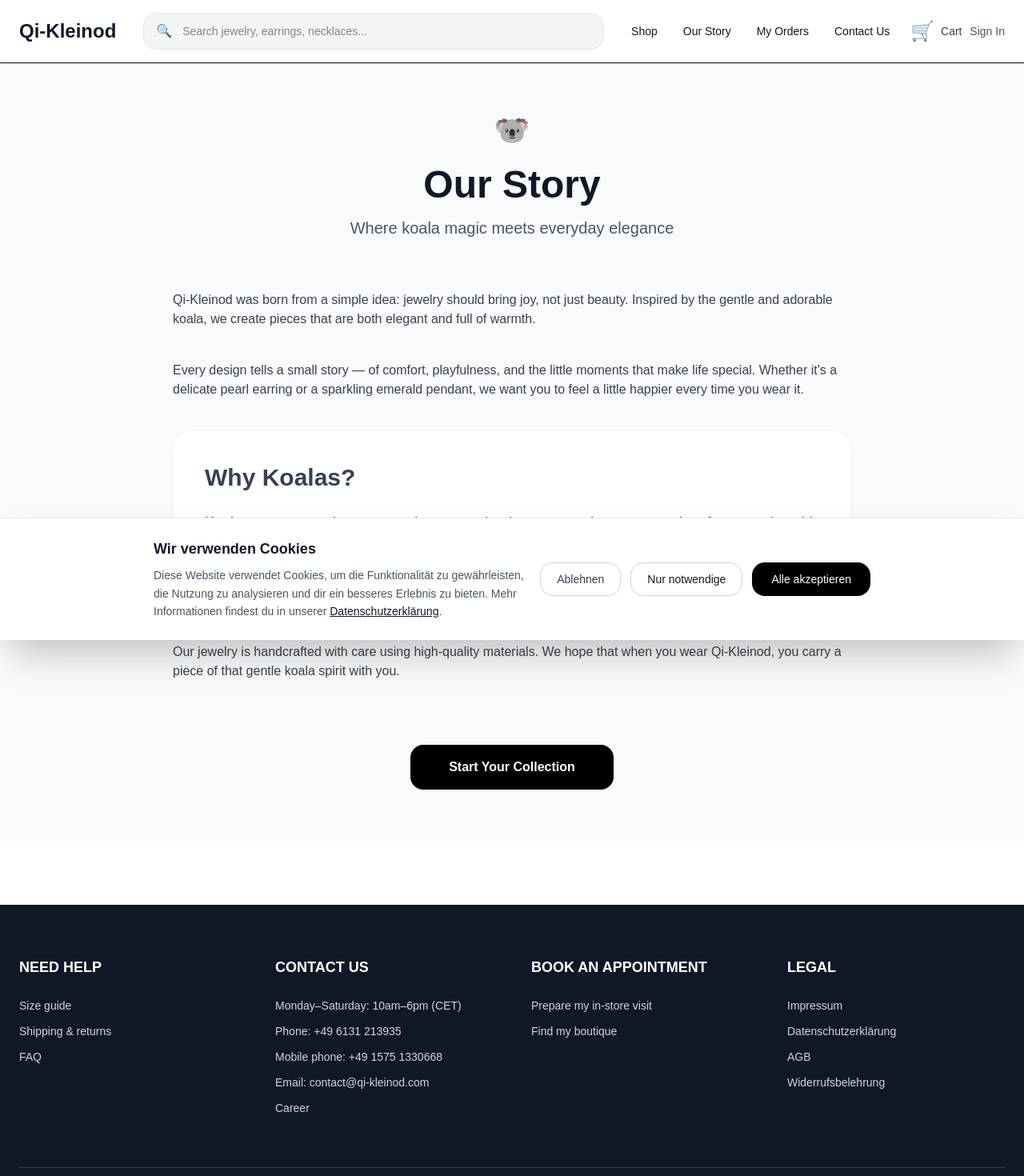
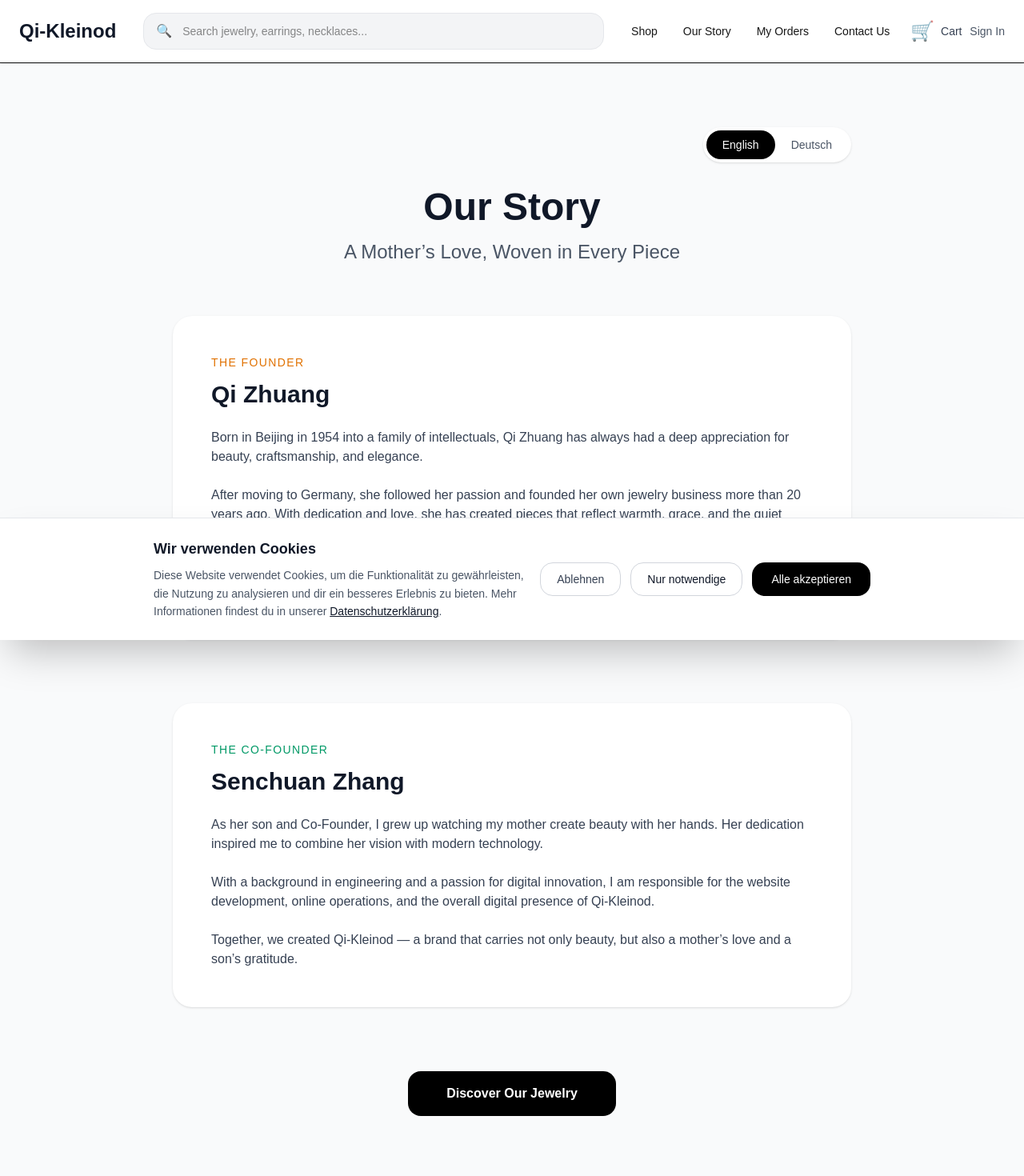
Before and after one commit to zsc13810288137/qi-kleinod, a Next.js app: page /story in a window 1280 px wide. Shown: the top 1470 px of the page at 80% size. Built offline with nearby package versions, Linux system fonts and the light colour scheme; no server answers.

Commit message:
milestone 1.0.7

```diff
--- a/app/impressum/page.tsx
+++ b/app/impressum/page.tsx
@@ -22,7 +22,7 @@ export default function ImpressumPage() {
           <h2 className="text-2xl font-semibold mt-10 mb-6 text-gray-900">Kontakt</h2>
           <p className="text-gray-800">
             Telefon: +49 1575 1330668<br />
-            E-Mail: kontakt@qi-kleinod.de
+            E-Mail: contact@qi-kleinod.com
           </p>
 
           <h2 className="text-2xl font-semibold mt-10 mb-6 text-gray-900">Umsatzsteuer-ID</h2>
--- a/app/story/page.tsx
+++ b/app/story/page.tsx
@@ -1,43 +1,104 @@
 'use client';
 
 import Link from 'next/link';
+import { useState } from 'react';
 
 export default function OurStoryPage() {
+  const [language, setLanguage] = useState<'en' | 'de'>('en');
+
+  const t = (en: string, de: string) => (language === 'en' ? en : de);
+
   return (
-    <div className="min-h-screen bg-gray-50 py-16">
+    <div className="min-h-screen bg-gray-50 py-12 md:py-20">
       <div className="max-w-4xl mx-auto px-6">
-        <div className="text-center mb-16">
-          <span className="text-4xl">🐨</span>
-          <h1 className="text-5xl font-bold mt-6 mb-4 text-gray-900">Our Story</h1>
-          <p className="text-xl text-gray-600">Where koala magic meets everyday elegance</p>
+
+        {/* Language Switch */}
+        <div className="flex justify-end mb-8">
+          <div className="bg-white rounded-full p-1 shadow-sm">
+            <button
+              onClick={() => setLanguage('en')}
+              className={`px-5 py-2 rounded-full text-sm font-medium transition ${language === 'en' ? 'bg-black text-white' : 'text-gray-600'}`}
+            >
+              English
+            </button>
+            <button
+              onClick={() => setLanguage('de')}
+              className={`px-5 py-2 rounded-full text-sm font-medium transition ${language === 'de' ? 'bg-black text-white' : 'text-gray-600'}`}
+            >
+              Deutsch
+            </button>
+          </div>
         </div>
 
-        <div className="prose prose-lg max-w-none text-gray-700 space-y-10">
-          <p>
-            Qi-Kleinod was born from a simple idea: jewelry should bring joy, not just beauty.
-            Inspired by the gentle and adorable koala, we create pieces that are both elegant
-            and full of warmth.
+        <div className="text-center mb-16">
+          <h1 className="text-4xl md:text-5xl font-bold text-gray-900 mb-4">
+            {t("Our Story", "Unsere Geschichte")}
+          </h1>
+          <p className="text-2xl text-gray-600">
+            {t("A Mother’s Love, Woven in Every Piece", "Die Liebe einer Mutter, in jedes Stück gewebt")}
           </p>
+        </div>
 
-          <p>
-            Every design tells a small story — of comfort, playfulness, and the little moments
-            that make life special. Whether it's a delicate pearl earring or a sparkling emerald pendant,
-            we want you to feel a little happier every time you wear it.
-          </p>
+        {/* Founder - Mother */}
+        <div className="mb-20">
+          <div className="bg-white rounded-3xl p-8 md:p-12 shadow-sm">
+            <div className="uppercase tracking-widest text-amber-600 text-sm font-medium mb-3">
+              {t("The Founder", "Die Gründerin")}
+            </div>
+            <h2 className="text-3xl font-semibold text-gray-900 mb-6">Qi Zhuang</h2>
 
-          <div className="bg-white p-10 rounded-3xl shadow-sm">
-            <h2 className="text-3xl font-semibold mb-6">Why Koalas?</h2>
-            <p className="text-lg">
-              Koalas represent calmness, gentleness, and a deep connection to nature.
-              In a fast-paced world, we believe everyone needs a little reminder to slow down
-              and enjoy the small joys — just like a koala peacefully resting in a tree.
-            </p>
+            <div className="prose prose-lg text-gray-700 space-y-6">
+              <p>
+                {t(
+                  "Born in Beijing in 1954 into a family of intellectuals, Qi Zhuang has always had a deep appreciation for beauty, craftsmanship, and elegance.",
+                  "Geboren 1954 in Beijing in einer Familie von Intellektuellen, hat Qi Zhuang schon immer eine tiefe Wertschätzung für Schönheit, Handwerkskunst und Eleganz gehabt."
+                )}
+              </p>
+              <p>
+                {t(
+                  "After moving to Germany, she followed her passion and founded her own jewelry business more than 20 years ago. With dedication and love, she has created pieces that reflect warmth, grace, and the quiet strength of a mother’s heart.",
+                  "Nach ihrer Übersiedlung nach Deutschland folgte sie ihrer Leidenschaft und gründete vor über 20 Jahren ihr eigenes Schmuckgeschäft. Mit Hingabe und Liebe kreiert sie Stücke, die Wärme, Anmut und die stille Kraft einer Mutterliebe ausstrahlen."
+                )}
+              </p>
+              <p>
+                {t(
+                  "She is responsible for the physical store operations and brings her lifelong passion for jewelry to every customer she meets.",
+                  "Sie ist verantwortlich für den Betrieb des physischen Ladens und bringt ihre lebenslange Leidenschaft für Schmuck zu jedem Kunden."
+                )}
+              </p>
+            </div>
           </div>
+        </div>
 
-          <p>
-            Our jewelry is handcrafted with care using high-quality materials.
-            We hope that when you wear Qi-Kleinod, you carry a piece of that gentle koala spirit with you.
-          </p>
+        {/* Co-Founder - Son */}
+        <div>
+          <div className="bg-white rounded-3xl p-8 md:p-12 shadow-sm">
+            <div className="uppercase tracking-widest text-emerald-600 text-sm font-medium mb-3">
+              {t("The Co-Founder", "Der Co-Founder")}
+            </div>
+            <h2 className="text-3xl font-semibold text-gray-900 mb-6">Senchuan Zhang</h2>
+
+            <div className="prose prose-lg text-gray-700 space-y-6">
+              <p>
+                {t(
+                  "As her son and Co-Founder, I grew up watching my mother create beauty with her hands. Her dedication inspired me to combine her vision with modern technology.",
+                  "Als ihr Sohn und Co-Founder bin ich aufgewachsen, während ich zusah, wie meine Mutter mit ihren Händen Schönheit erschuf. Ihre Hingabe inspirierte mich, ihre Vision mit moderner Technologie zu verbinden."
+                )}
+              </p>
+              <p>
+                {t(
+                  "With a background in engineering and a passion for digital innovation, I am responsible for the website development, online operations, and the overall digital presence of Qi-Kleinod.",
+                  "Mit einem Hintergrund in Ingenieurwesen und einer Leidenschaft für digitale Innovation bin ich verantwortlich für die Entwicklung der Website, den Online-Betrieb und die gesamte digitale Präsenz von Qi-Kleinod."
+                )}
+              </p>
+              <p>
+                {t(
+                  "Together, we created Qi-Kleinod — a brand that carries not only beauty, but also a mother’s love and a son’s gratitude.",
+                  "Gemeinsam haben wir Qi-Kleinod erschaffen — eine Marke, die nicht nur Schönheit trägt, sondern auch die Liebe einer Mutter und die Dankbarkeit eines Sohnes."
+                )}
+              </p>
+            </div>
+          </div>
         </div>
 
         <div className="mt-20 text-center">
@@ -45,7 +106,7 @@ export default function OurStoryPage() {
             href="/shop"
             className="inline-block bg-black text-white px-12 py-4 rounded-2xl font-semibold hover:bg-gray-800 transition"
           >
-            Start Your Collection
+            {t("Discover Our Jewelry", "Unsere Schmuckstücke entdecken")}
           </Link>
         </div>
       </div>
--- /dev/null
+++ b/components/LanguageSwitcher.tsx
@@ -0,0 +1,45 @@
+'use client';
+
+import { useEffect, useState } from 'react';
+
+export default function LanguageSwitcher() {
+  const [language, setLanguage] = useState<'en' | 'de'>('en');
+
+  // 从 localStorage 读取已保存的语言
+  useEffect(() => {
+    const savedLang = localStorage.getItem('language') as 'en' | 'de';
+    if (savedLang) setLanguage(savedLang);
+  }, []);
+
+  const changeLanguage = (lang: 'en' | 'de') => {
+    setLanguage(lang);
+    localStorage.setItem('language', lang);
+    // 刷新页面以应用新语言（简单方案）
+    window.location.reload();
+  };
+
+  return (
+    <div className="flex bg-white rounded-full p-1 shadow-sm border border-gray-200">
+      <button
+        onClick={() => changeLanguage('en')}
+        className={`px-4 py-1.5 text-sm font-medium rounded-full transition ${
+          language === 'en'
+            ? 'bg-black text-white shadow-sm'
+            : 'text-gray-600 hover:bg-gray-100'
+        }`}
+      >
+        EN
+      </button>
+      <button
+        onClick={() => changeLanguage('de')}
+        className={`px-4 py-1.5 text-sm font-medium rounded-full transition ${
+          language === 'de'
+            ? 'bg-black text-white shadow-sm'
+            : 'text-gray-600 hover:bg-gray-100'
+        }`}
+      >
+        DE
+      </button>
+    </div>
+  );
+}
```
Also changed, not shown: 1 other file (tests, documents, lock files or other folders).
